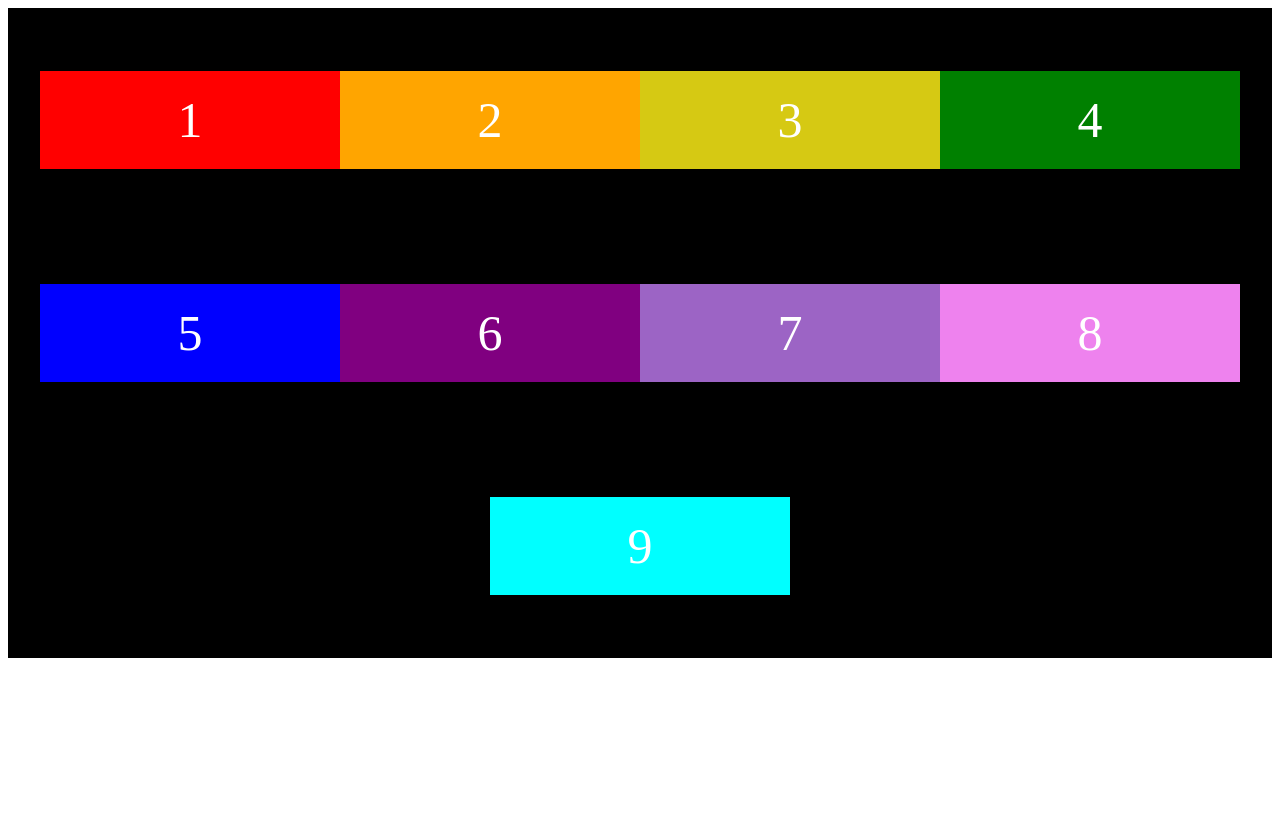
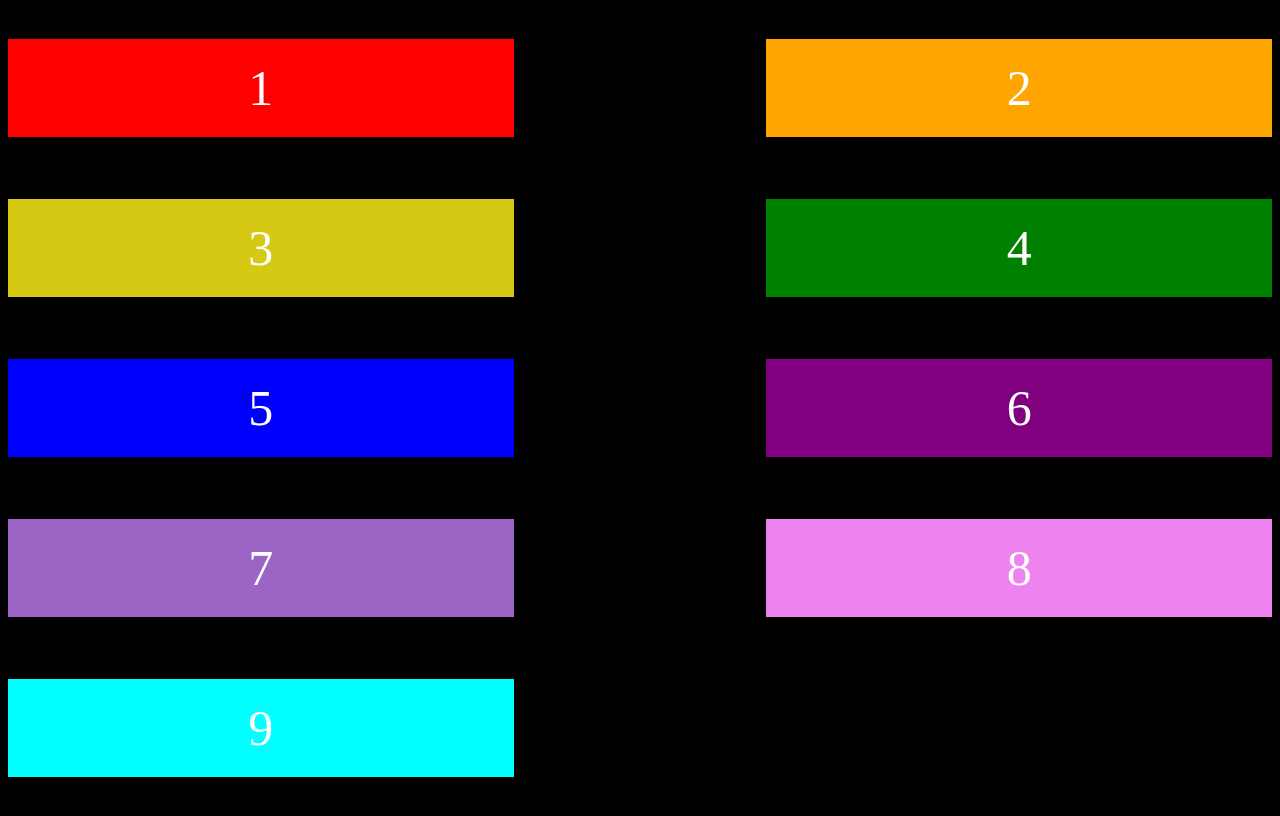
Before and after one commit to croberembt/everything-css, a React (Create React App) app: page / in a window 1280 px wide. Built offline with nearby package versions, Linux system fonts and the light colour scheme.

Commit message:
played around more with css flexbox

```diff
--- a/src/components/Flexbox.css
+++ b/src/components/Flexbox.css
@@ -1,3 +1,13 @@
+.flexbox .box-container {
+  display: flex;
+  flex-wrap: wrap;
+  flex-direction: row;
+  justify-content: space-between;
+  align-items: center;
+  background-color: black;
+  min-height: 100vh;
+}
+
 .flexbox .box {
   display: flex;
   font-size: 5rem;
@@ -7,9 +17,14 @@
   align-items: center;
   text-align: center;
   box-sizing: border-box;
-  background-color: black;
-  width: 300px;
+  width: 40%;
+  margin-top: 2rem;
+  margin-bottom: 2rem;
   /* height: 40vh; */
+}
+
+.flexbox .box:nth-child(odd) {
+  margin-right: 2rem;
 }
 
 .flexbox .box-1 {
@@ -47,15 +62,3 @@
 .flexbox .box-9 {
   background-color: cyan;
 }
-
-.flexbox .box-container {
-  display: flex;
-  flex-direction: row;
-  flex-wrap: wrap;
-  justify-content: center;
-  align-items: center;
-  align-content: space-around;
-  border: .5rem solid black;
-  background-color: black;
-  height: 80vh;
-}
--- a/src/index.css
+++ b/src/index.css
@@ -1,3 +1,7 @@
 html {
   font-size: 10px;
 }
+
+html, body {
+  background-color: black;
+}
```
